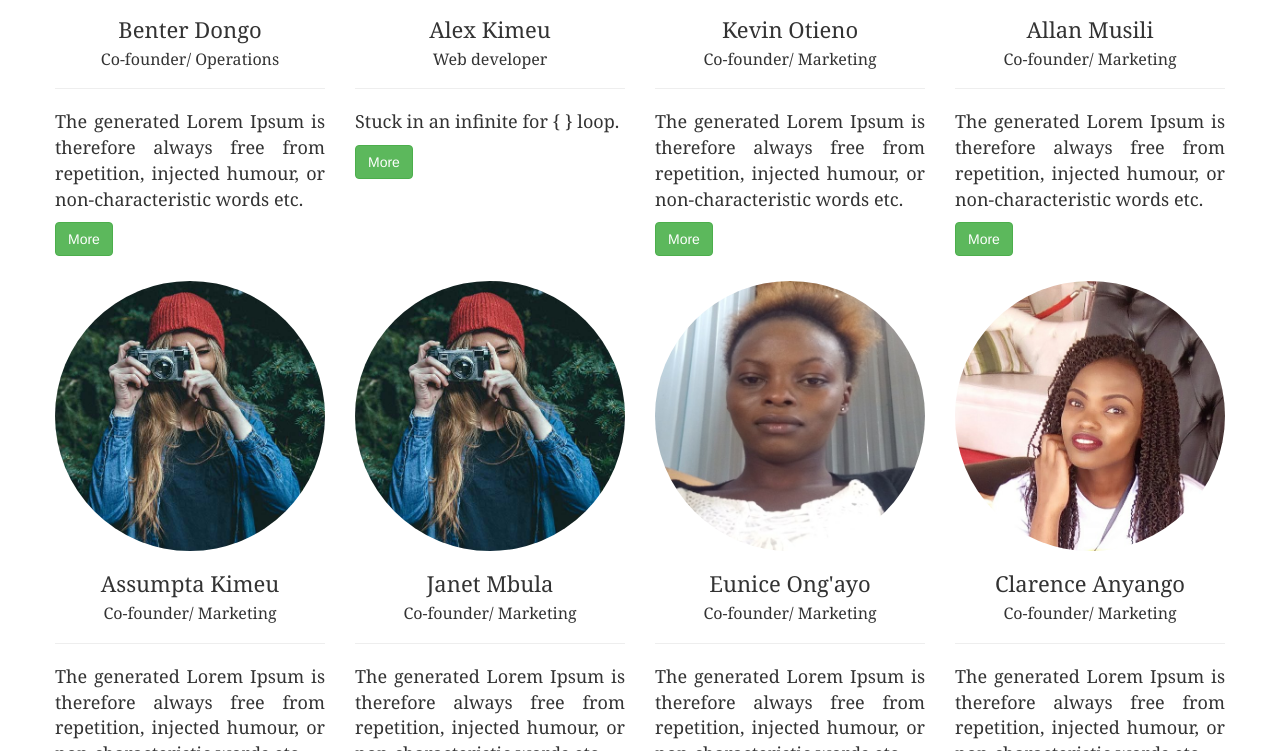
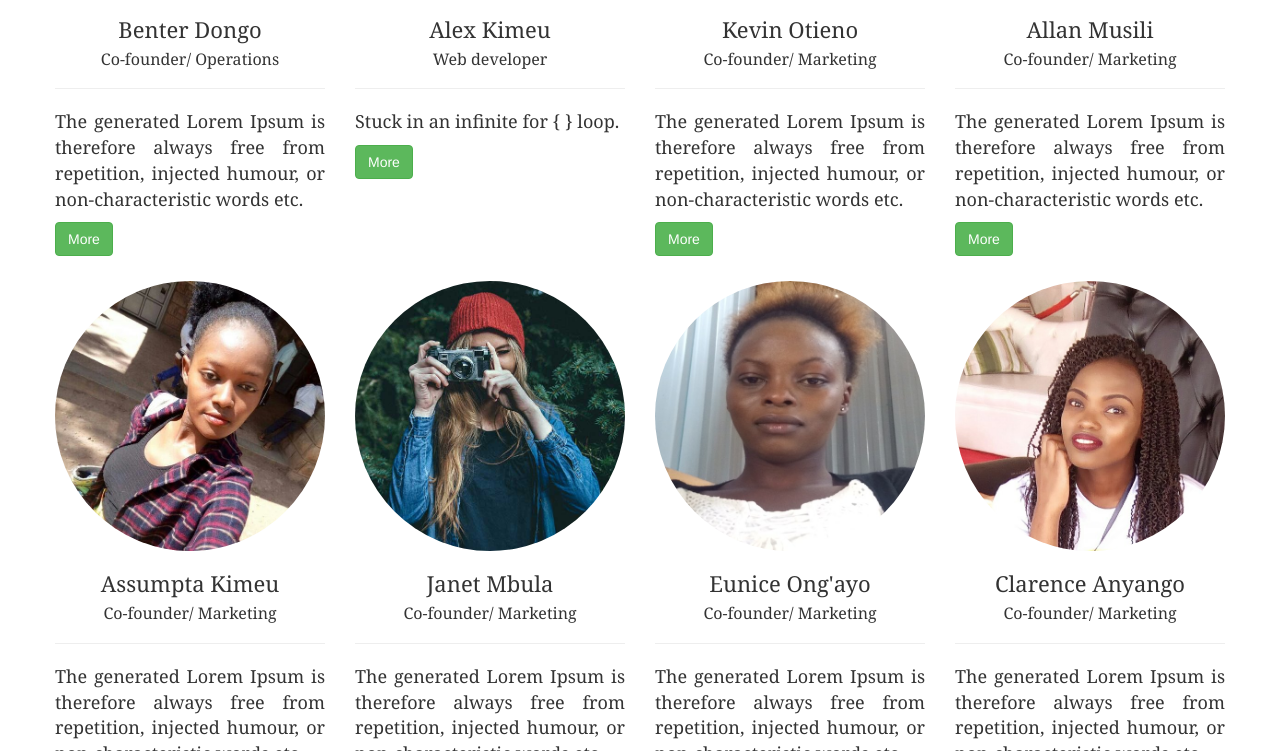
Before and after one commit to bdadg/bdadg.github.io, a plain HTML site: page index.html in a window 1280 px wide. Shown: the part 474-1225 px from the top of the page. Drawn offline with nearby package versions, Linux system fonts and the light colour scheme.

Commit message:
profiles

```diff
--- a/index.html
+++ b/index.html
@@ -224,7 +224,7 @@
             <div class="row ">
                 <div class="col-lg-3 col-md-3 col-sm-4 col-xs-12 team ">
                     <div class="img-box ">
-                        <img class="img-responsive img-circle " alt="Responsive Team Profiles " src="img/person2.jpg " />
+                        <img class="img-responsive img-circle " alt="Responsive Team Profiles " src="img/sue.jpg " />
                         <ul class="text-center ">
                             <a href="# ">
                                 <li><i class="fa fa-facebook "></i></li>
```
Also changed, not shown: img/sue.jpg (added).
